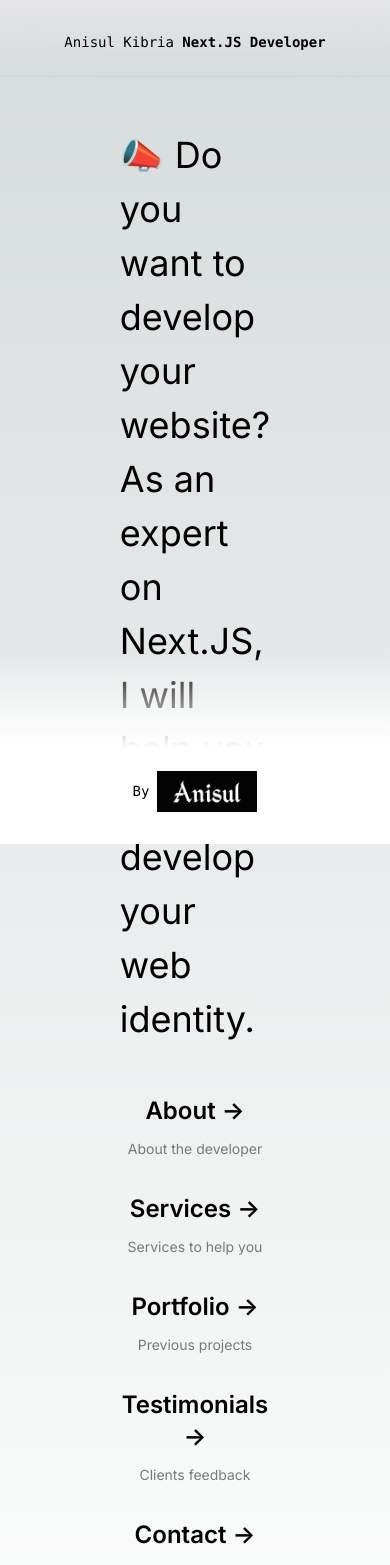
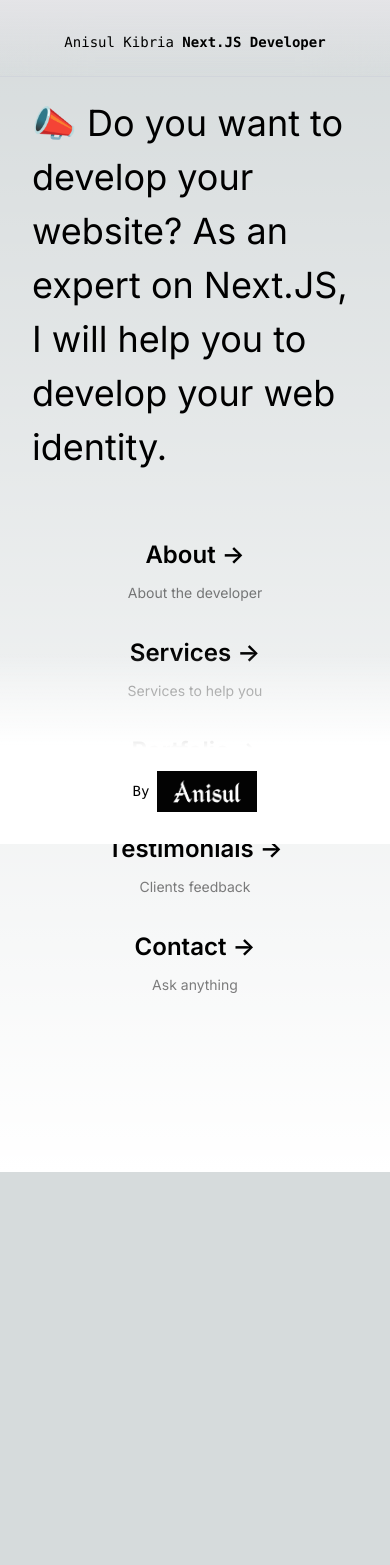
Before and after one commit to anisulkibria/anisulkibria.com, a Next.js app: page / in a window 390 px wide. Shown: the top 1565 px of the page. After the commit the page ends 1172 px from the top, so only its background shows below. Built offline with nearby package versions, Linux system fonts and the light colour scheme.

Commit message:
small device padding issue fixed

```diff
--- a/app/about/page.tsx
+++ b/app/about/page.tsx
@@ -4,7 +4,7 @@ import Link from 'next/link'
 export default function About() {
   return (
     <>
-      <div className="relative flex place-items-center max-w-3xl p-8">
+      <div className="relative flex place-items-center max-w-3xl xl:p-8">
           <div className="main-content">
             <h1 className='text-4xl leading-normal mb-4'>Md Anisul Kibria | The Next.JS Developer</h1>
 
--- a/app/contact/page.tsx
+++ b/app/contact/page.tsx
@@ -4,7 +4,7 @@ import Link from 'next/link'
 export default function Contact() {
   return (
     <>
-      <div className="relative flex w-full place-items-center max-w-3xl p-8">
+      <div className="relative flex w-full place-items-center max-w-3xl xl:p-8">
           <div className="main-content">
             <h1 className='text-4xl leading-normal mb-4'>Contact</h1>
 
--- a/app/layout.tsx
+++ b/app/layout.tsx
@@ -18,7 +18,7 @@ export default function RootLayout({
   return (
     <html lang="en">
       <body className={inter.className}>
-        <main className="flex min-h-screen flex-col items-center justify-between p-24">
+        <main className="flex min-h-screen flex-col items-center justify-between p-8 xl:p-24 pt-24">
         <Header/>
         {children}
         <Nav/>
--- a/app/nav.tsx
+++ b/app/nav.tsx
@@ -4,7 +4,7 @@ import React from 'react'
 export default function Nav() {
   return (
     <>
-        <div className="mb-32 grid text-center lg:mb-0 lg:grid-cols-5 lg:text-left">
+        <div className="mb-32 mt-12 grid text-center lg:mb-0 lg:grid-cols-5 lg:text-left">
             <Link
             href="/about"
             className="group rounded-lg border border-transparent px-5 py-4 transition-colors hover:border-gray-300 hover:bg-gray-100 hover:dark:border-neutral-700 hover:dark:bg-neutral-800/30"
--- a/app/page.tsx
+++ b/app/page.tsx
@@ -4,7 +4,7 @@ import Link from 'next/link'
 export default function Home() {
   return (
     <>
-      <div className="relative flex place-items-center max-w-3xl p-8">
+      <div className="relative flex place-items-center max-w-3xl xl:p-8">
         <h1 className='text-4xl leading-normal'>📣 Do you want to develop your website? As an expert on Next.JS, I will help you to develop your web identity.</h1>
       </div>
     </>
--- a/app/portfolio/page.tsx
+++ b/app/portfolio/page.tsx
@@ -4,7 +4,7 @@ import Link from 'next/link'
 export default function Portfolio() {
   return (
     <>
-      <div className="relative flex w-full place-items-center max-w-3xl p-8">
+      <div className="relative flex w-full place-items-center max-w-3xl xl:p-8">
           <div className="main-content">
             <h1 className='text-4xl leading-normal mb-4'>Portfolio</h1>
 
--- a/app/services/page.tsx
+++ b/app/services/page.tsx
@@ -4,7 +4,7 @@ import Link from 'next/link'
 export default function Services() {
   return (
     <>
-      <div className="relative flex place-items-center max-w-3xl p-8">
+      <div className="relative flex place-items-center max-w-3xl xl:p-8">
           <div className="main-content">
             <h1 className='text-4xl leading-normal mb-4'>Services</h1>
 
--- a/app/testimonials/page.tsx
+++ b/app/testimonials/page.tsx
@@ -4,7 +4,7 @@ import Link from 'next/link'
 export default function Testimonials() {
   return (
     <>
-      <div className="relative flex w-full place-items-center max-w-3xl p-8">
+      <div className="relative flex w-full place-items-center max-w-3xl xl:p-8">
           <div className="main-content">
             <h1 className='text-4xl leading-normal mb-4'>Testimonials</h1>
 
--- a/package.json
+++ b/package.json
@@ -1,5 +1,5 @@
 {
-  "name": "test",
+  "name": "anisulkibria.com",
   "version": "0.1.0",
   "private": true,
   "scripts": {
```
